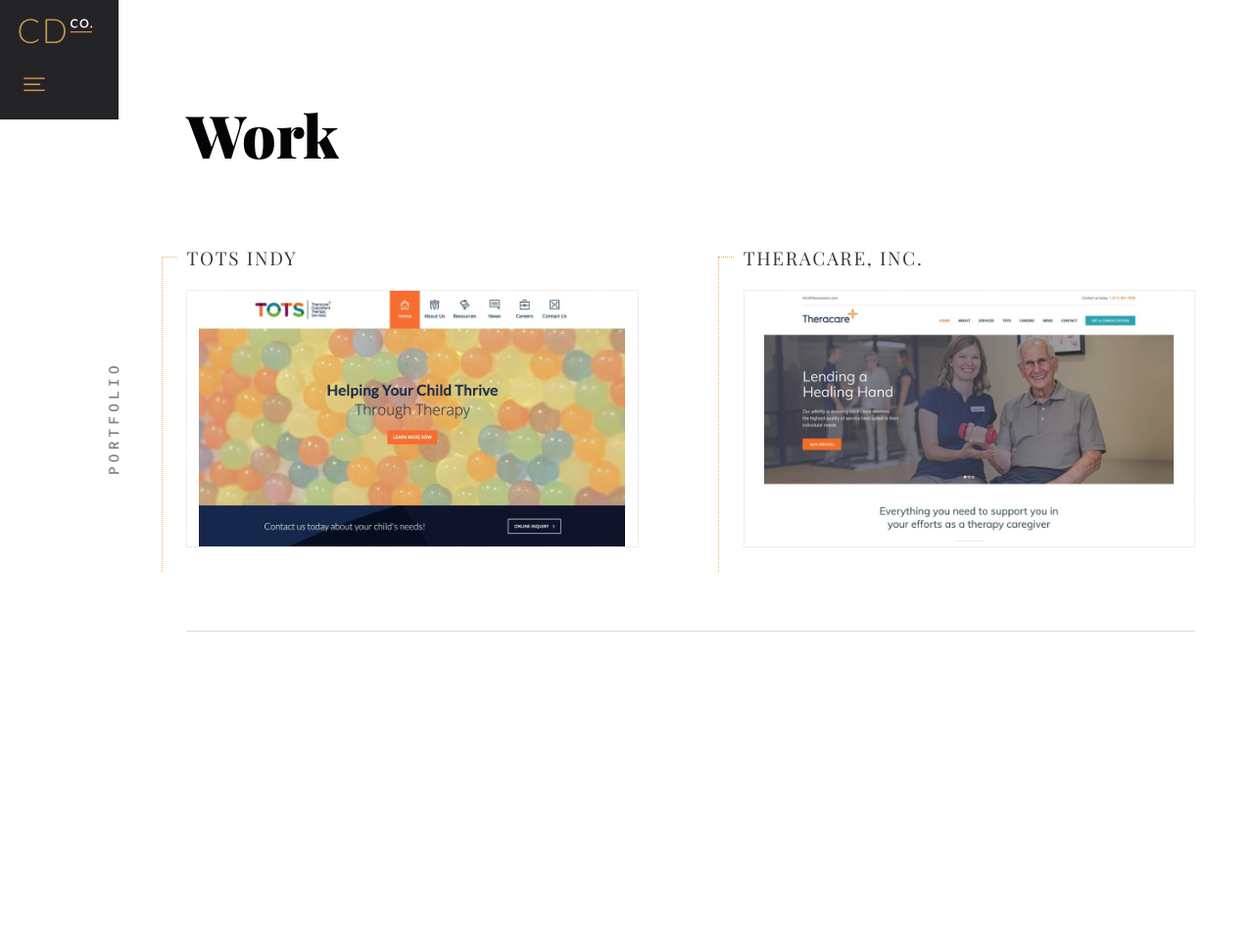
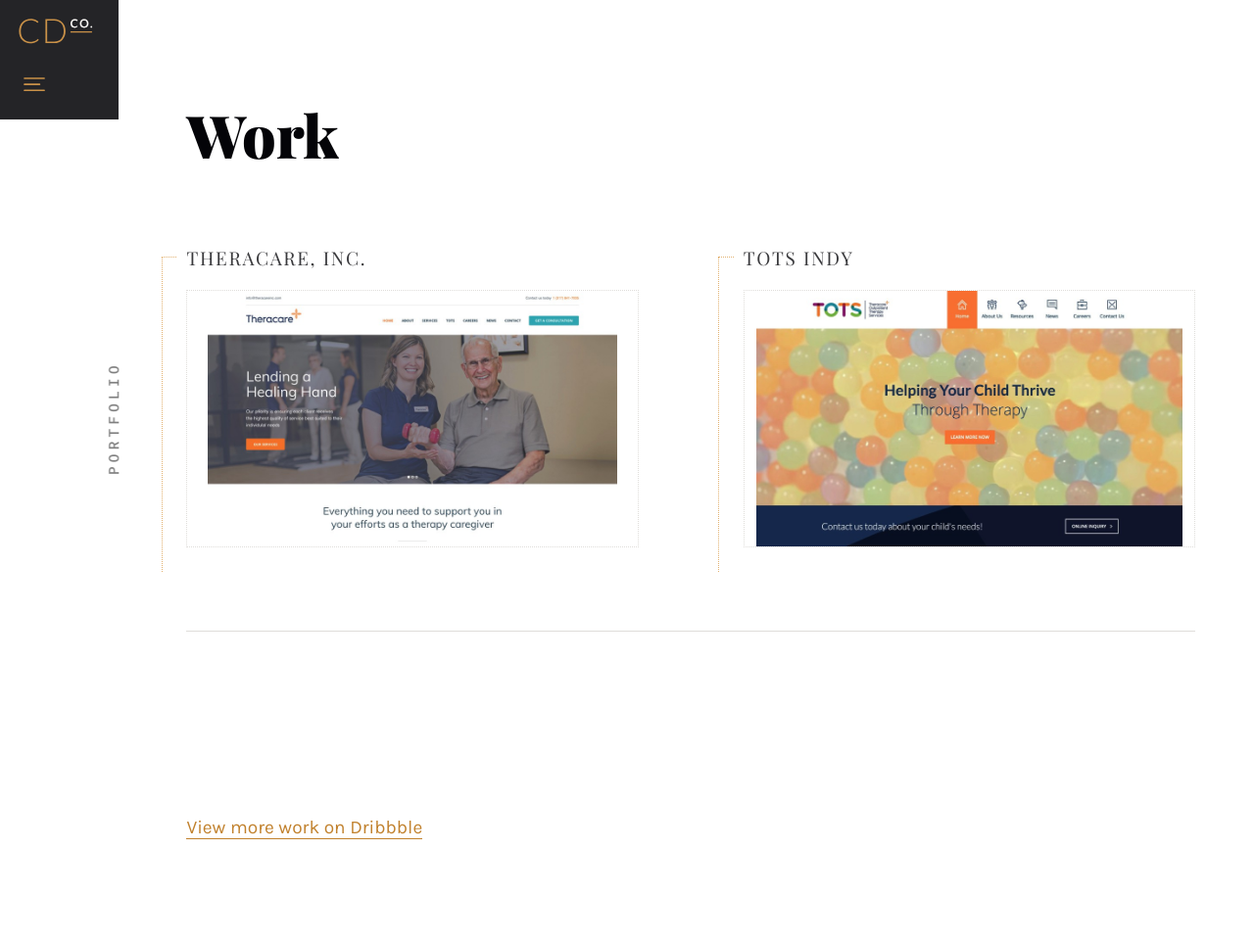
Before and after one commit to claxondesignco/claxondesignco.github.io, a Jekyll site: the page built from work.html, in a window 1280 px wide. Shown: the whole page at 98% size. Built offline with Jekyll 4.4.1, drawn with Linux system fonts in a browser that asks for light colours; nearby versions of some CDN libraries; comment, search, counter and statistics services are not loaded; before the commit the page ends 900 px from its top, so only the background shows below that.

Commit message:
Proper sorting of portfolio items.

```diff
--- a/index.html
+++ b/index.html
@@ -26,7 +26,7 @@
 <h2><span data-aos="blank-out" data-aos-duration="0" data-aos-delay="400">Work</span></h2>
 
 <div class="portfolio-list">
-  {% for portfolio in site.portfolio %}
+  {% for portfolio in site.portfolio reversed %}
     {% if portfolio.homepage %}
       <a class="portfolio-item-link aos-init aos-animate" href="{{ portfolio.url }}" data-aos="fade-up">
         <article class="portfolio-item" style="--brand-color: #{{ portfolio.brand-color }};">
--- a/work.html
+++ b/work.html
@@ -13,7 +13,7 @@
   </header>
 
   <div class="portfolio-list">
-  {% for portfolio in site.portfolio %}
+    {% for portfolio in site.portfolio reversed %}
       <a class="portfolio-item-link aos-init aos-animate" href="{{ portfolio.url }}" data-aos="fade-up">
         <article class="portfolio-item" style="--brand-color: #{{ portfolio.brand-color }};">
           <header class="portfolio-item-header">
@@ -24,3 +24,8 @@
       </a>
     {% endfor %}
   </div>
+</section>
+
+<section>
+  <p><a href="http://dribbble.com/adamclaxon/" target="_blank" title="Adam Claxon on Dribbble.com">View more work on Dribbble</a></p>
+</section>
```
Also changed, not shown: _portfolio/TOTSIndy.md (+1 -0 lines), _portfolio/theracare.md (+1 -0 lines). Lines whose indentation alone changed are shown as unchanged.
